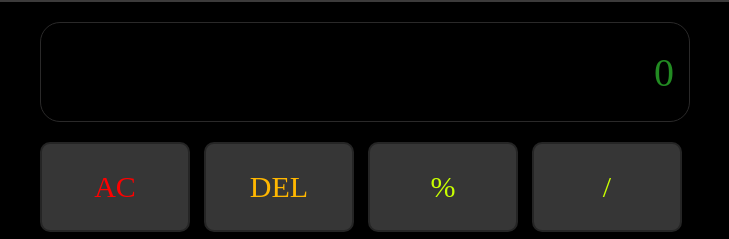
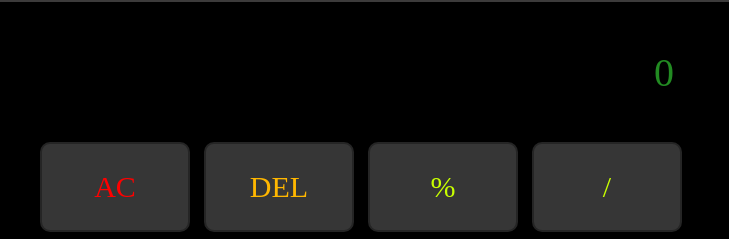
Before and after one commit to Shubham-997800/calcbysd, a plain HTML site: page index.html in a window 1280 px wide. Shown: the top 239 px of the page, 274-1003 px from the left. Drawn offline with Linux system fonts and the light colour scheme; a web font is replaced by a local one.

Commit message:
Add files via upload

```diff
--- a/cal.css
+++ b/cal.css
@@ -30,7 +30,7 @@ input {
     color: forestgreen;
     top: 20px;
     padding-right: 15px;
-    border: .5px solid rgb(42, 41, 41);
+    border: .5px solid rgb(0, 0, 0);
     border-radius: 20px;
     -webkit-border-radius: 20px;
     -moz-border-radius: 20px;
```
